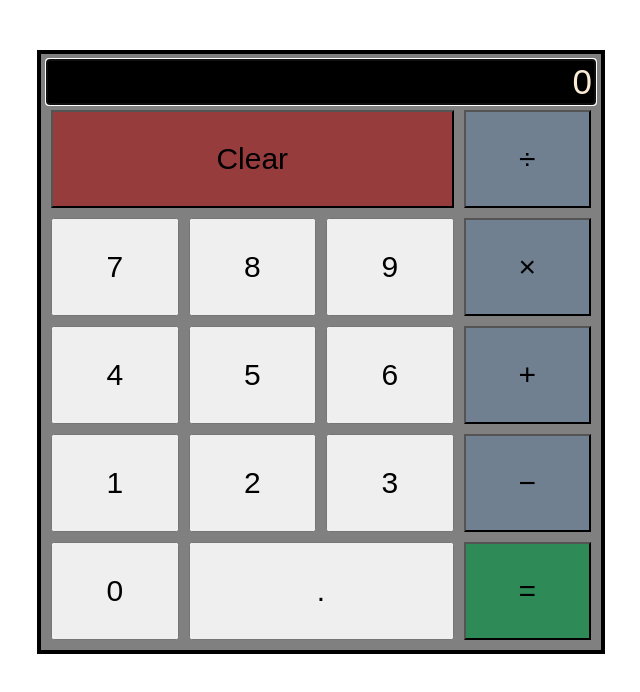
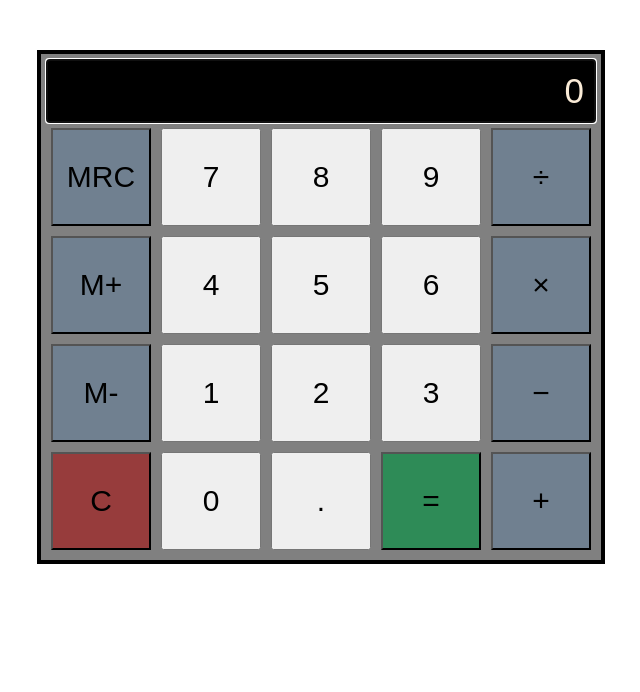
Before and after one commit to MikeMcGrain/calculator, a plain HTML site: page index.html in a window 1280 px wide. Shown: the whole page, without its empty margins (319-959 px from the left). Drawn offline with Linux system fonts and the light colour scheme.

Commit message:
memory buttons

```diff
--- a/app.js
+++ b/app.js
@@ -3,6 +3,7 @@ let numbers = document.getElementsByClassName("number-btn")
 for (let number of numbers) {
   number.addEventListener("click", function() {
     displayScreen(number.innerText)
+    console.log(number.innerText)
   })
 }
 
--- a/index.html
+++ b/index.html
@@ -9,24 +9,30 @@
   </head>
   <body>
     <div id="calculator">
-      <input id="calc-screen" type="text" value="0" autofocus />
-      <button id="clear-btn">Clear</button>
-      <button class="operation-btn">&divide;</button>
+      <input id="calc-screen" type="number" step="any" value="0" autofocus />
+      <button class="operation-btn">MRC</button>
       <button class="number-btn">7</button>
       <button class="number-btn">8</button>
       <button class="number-btn">9</button>
-      <button class="operation-btn">&times;</button>
+      <button class="operation-btn">&divide;</button>
+
+      <button class="operation-btn">M+</button>
       <button class="number-btn">4</button>
       <button class="number-btn">5</button>
       <button class="number-btn">6</button>
-      <button class="operation-btn">&plus;</button>
+      <button class="operation-btn">&times;</button>
+
+      <button class="operation-btn">M-</button>
       <button class="number-btn">1</button>
       <button class="number-btn">2</button>
       <button class="number-btn">3</button>
       <button class="operation-btn">&minus;</button>
+
+      <button id="clear-btn">C</button>
       <button class="number-btn">0</button>
-      <button class="number-btn" id="decimal-btn">.</button>
+      <button class="number-btn">.</button>
       <button class="operation-btn" id="equal-btn">&equals;</button>
+      <button class="operation-btn">&plus;</button>
     </div>
     <script src="app.js"></script>
   </body>
--- a/style.css
+++ b/style.css
@@ -11,24 +11,31 @@ button {
 
 #calculator {
   display: grid;
-  grid-template-columns: repeat(4, 1fr);
-  background-color: gray;
-  padding: 5px;
-  border: 4px solid black;
+  grid-template-columns: repeat(5, 1fr);
   max-width: 550px;
   margin: 50px auto;
+  padding: 5px;
+  background-color: gray;
+  border: 4px solid black;
 }
 
 #calc-screen {
+  grid-column: span 5;
+  background-color: black;
   font-size: 35px;
   text-align: right;
+  padding: 10px;
   color: antiquewhite;
-  background-color: black;
-  grid-column: span 4;
+  -moz-appearance:textfield; /* Firefox */
+}
+
+/* hides input number arrows in Chrome, Safari, Edge, Opera */
+input::-webkit-outer-spin-button,
+input::-webkit-inner-spin-button {
+  -webkit-appearance: none;
 }
 
 #clear-btn {
-  grid-column: span 3;
   background-color: rgb(151, 60, 60);
 }
 
@@ -36,10 +43,6 @@ button {
   background-color: slategrey;
 }
 
-#decimal-btn {
-  grid-column: span 2;
-}
-
 #equal-btn {
   background-color: seagreen;
 }
```
